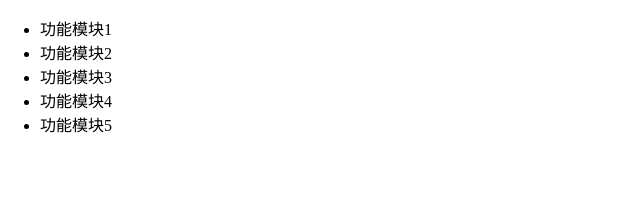
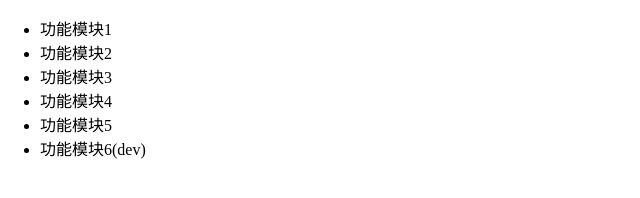
Before and after one commit to Coder-liangshuang/git_project, a plain HTML site: page index.html in a window 1280 px wide. Shown: the whole page, without its empty margins (0-640 px from the left). Drawn offline with Linux system fonts and the light colour scheme.

Commit message:
添加功能模块6(dev)

```diff
--- a/index.html
+++ b/index.html
@@ -17,6 +17,7 @@
 	<li>功能模块3</li>
 	<li>功能模块4</li>
 	<li>功能模块5</li>
+	<li>功能模块6(dev)</li>
     </ul>
 </body>
 </html>
```
